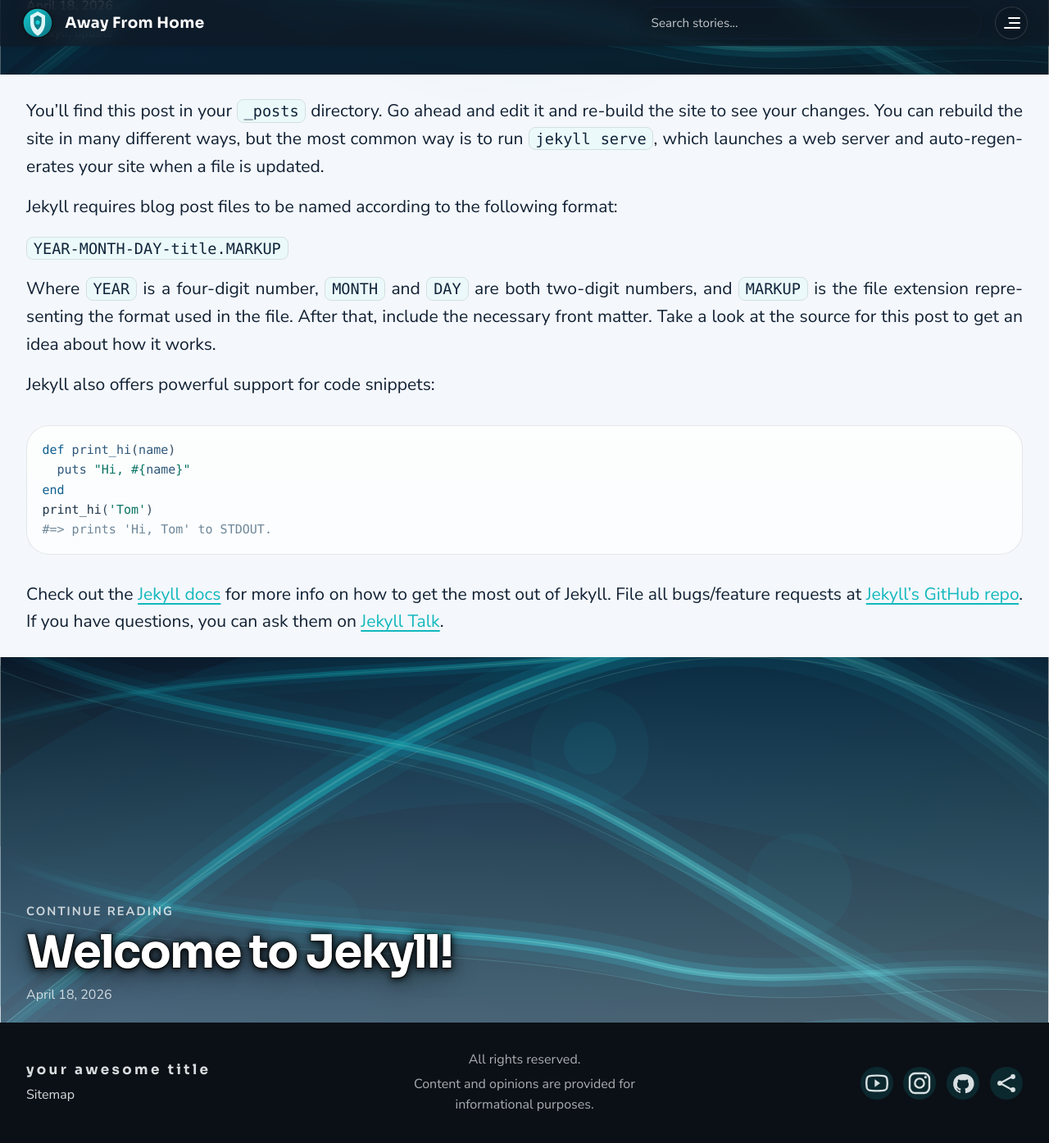
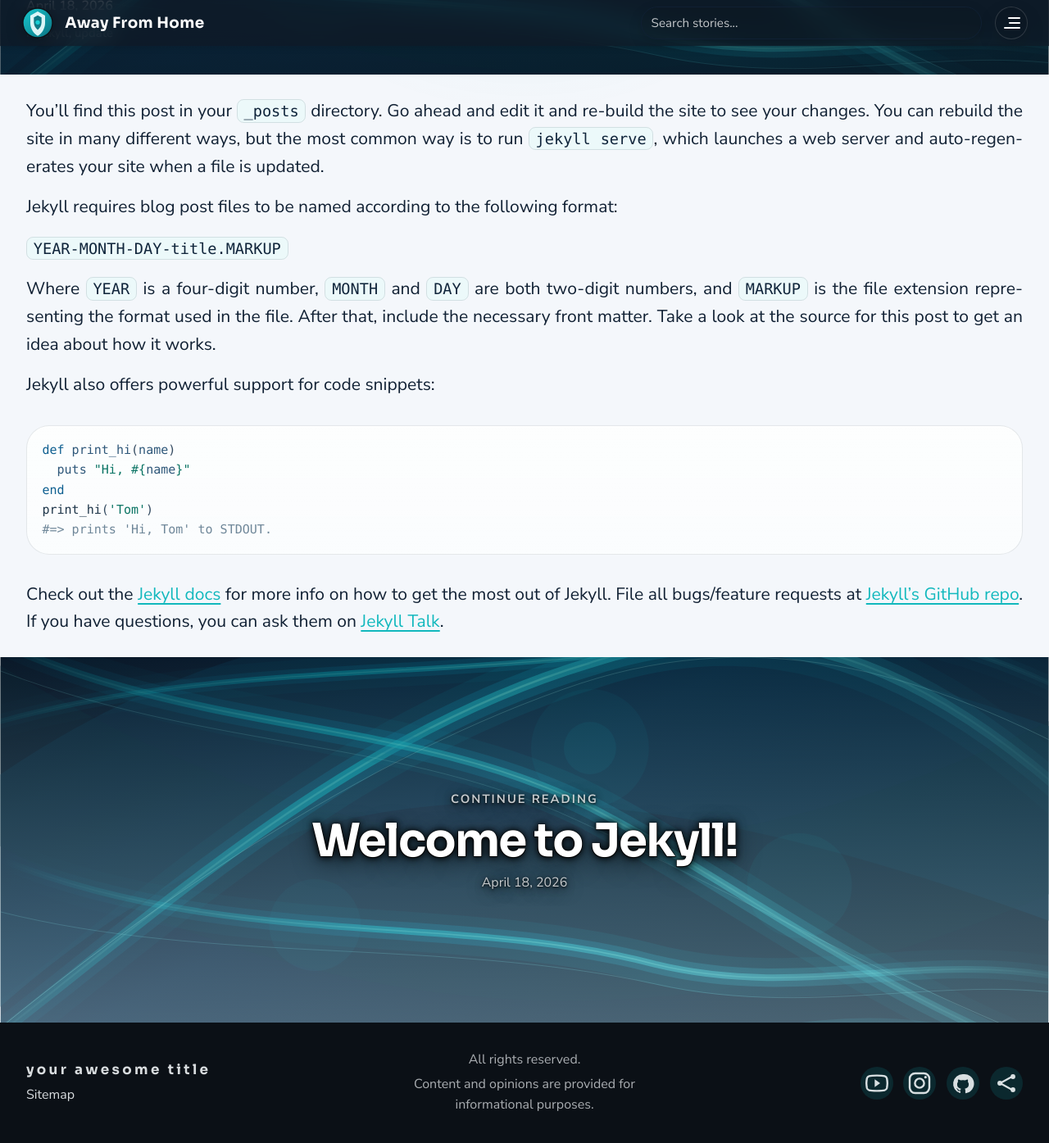
Before and after one commit to Pat-79/jekyll-awayfromhome, a Jekyll site: the page built from _posts/2026-04-18-welcome-to-jekyll.markdown, in a window 1280 px wide and 1400 px high, scrolled down 309 px. Shown: the top 1395 px of the window at 82% size. Built offline with Jekyll 4.4.1, drawn with Linux system fonts in a browser that asks for light colours.

Commit message:
Enhance post banner styles with hover effects and improved layout

```diff
--- a/_sass/awayfromhome-theme/_post.scss
+++ b/_sass/awayfromhome-theme/_post.scss
@@ -451,6 +451,15 @@
   display: block;
   color: $color-white;
   text-decoration: none;
+
+  &:hover,
+  &:hover h2,
+  &:focus-visible,
+  &:focus-visible h2,
+  &:visited,
+  &:visited h2 {
+    color: $color-white;
+  }
 }
 
 .post-banner__media {
@@ -464,6 +473,12 @@
   position: absolute;
   inset: 0;
   background-image: linear-gradient(180deg, $post-banner-overlay-start, $post-banner-overlay-end);
+  background-color: transparent;
+  transition: background-color 0.4s ease;
+}
+
+.post-banner__link:hover .post-banner__media::after {
+  background-color: rgba(0, 0, 0, 0.44);
 }
 
 .post-banner__media-image {
@@ -472,6 +487,11 @@
   width: 100%;
   height: 100%;
   object-fit: cover;
+  transition: transform 0.4s ease;
+}
+
+.post-banner__link:hover .post-banner__media-image {
+  transform: scale(1.04);
 }
 
 .post-banner__content {
@@ -479,15 +499,21 @@
   z-index: 1;
   min-height: min(50vh, 25rem);
   display: grid;
-  align-content: end;
+  align-content: center;
+  justify-items: center;
   gap: 0.5rem;
   padding-top: 1.6rem;
   padding-bottom: 1.3rem;
+  text-align: center;
 }
 
 .post-banner__label,
 .post-banner__content time {
   color: $on-image-label;
+  text-shadow:
+    0 1px 3px rgba(0, 0, 0, 0.9),
+    0 2px 10px rgba(0, 0, 0, 0.75),
+    0 4px 20px rgba(0, 0, 0, 0.55);
 }
 
 .post-banner__label {
```
